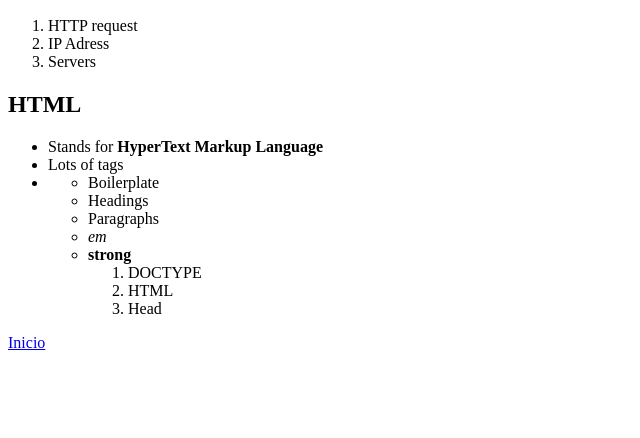
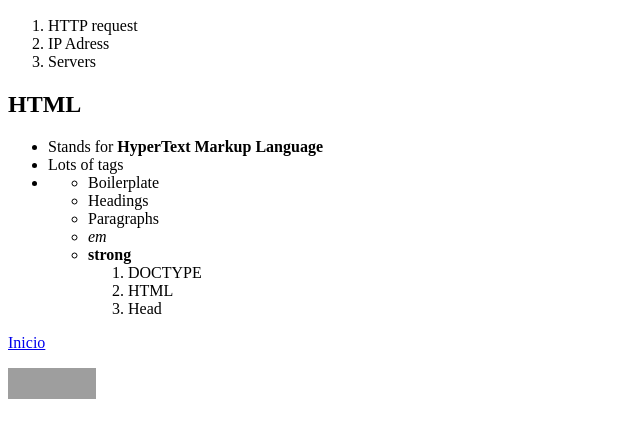
Before and after one commit to JorgeElias0/ejemplos-html-tecweb, a plain HTML site: page listas.html in a window 1280 px wide. Shown: the part 110-548 px from the top of the page, without its empty margins (0-640 px from the left). Drawn offline with Linux system fonts and the light colour scheme; grey boxes are pictures that could not be loaded.

Commit message:
Se agrego la comprobacion de W3C

```diff
--- a/listas.html
+++ b/listas.html
@@ -35,6 +35,17 @@
         </li>
     </ul>
     <a href="index.html">Inicio</a>
+
+
+
+    <p>
+
+        <a href="https://validator.w3.org/check?uri=referer"><img src="http://www.w3.org/Icons/valid-xhtml10"
+                alt="Valid XHTML 1.0!" height="31" width="88" /></a>
+
+    </p>
+
+
 </body>
 
 </html>
```
